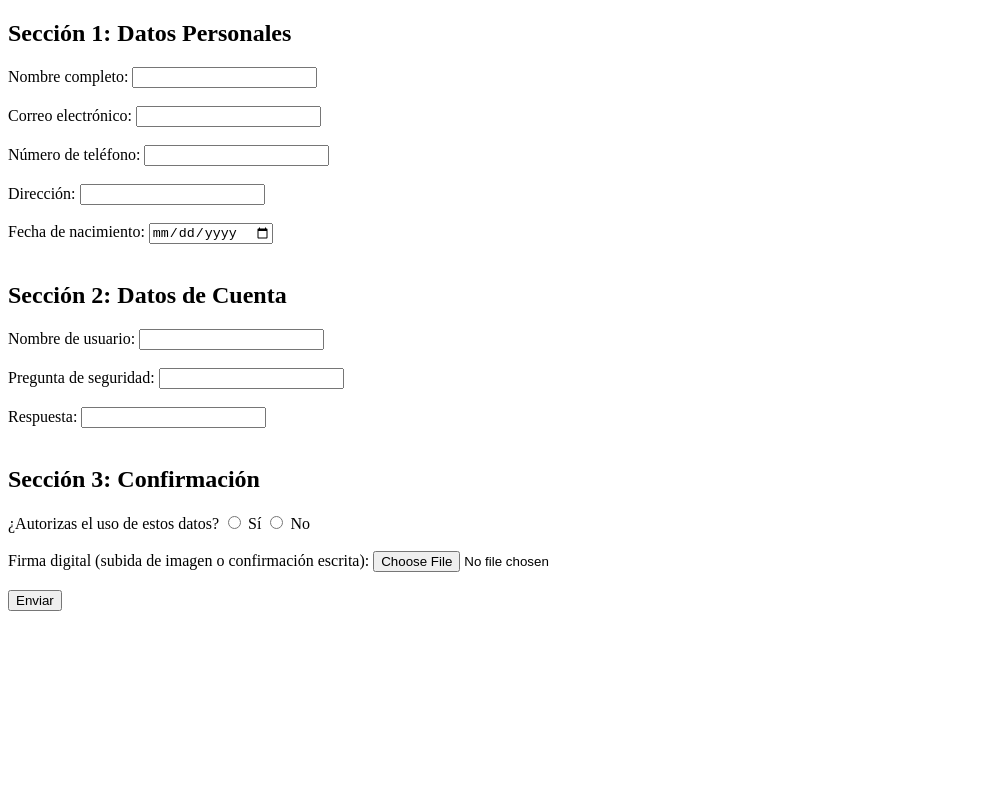
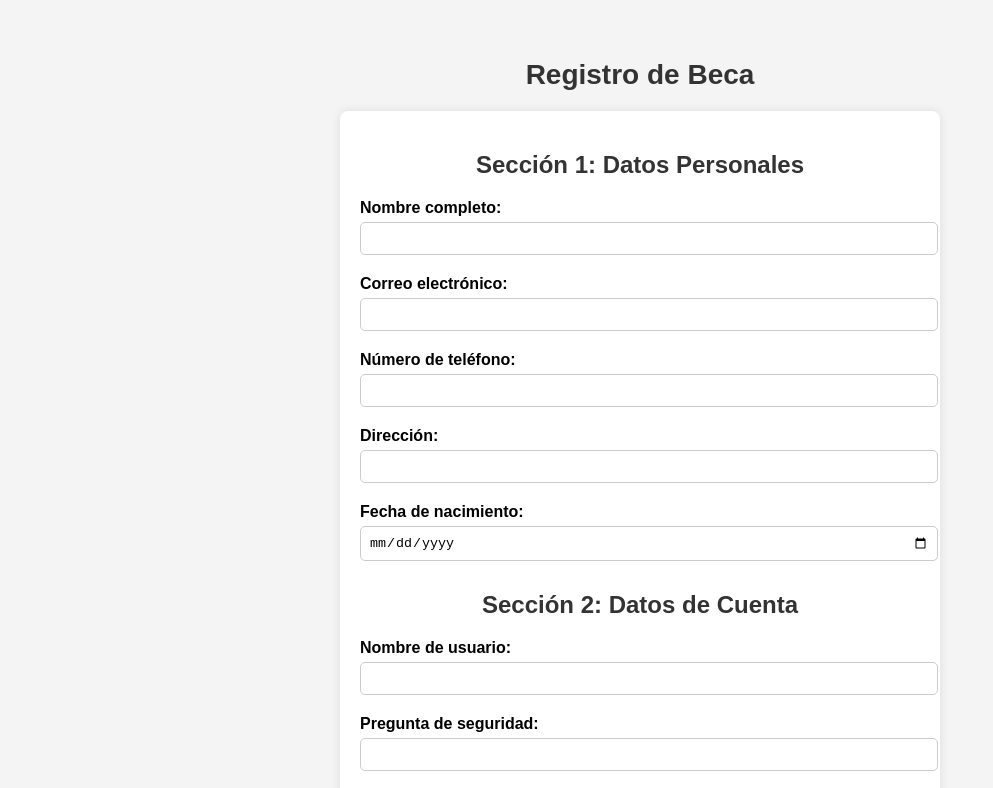
Before and after one commit to DARCKBLACK06/Cuestionario, a plain HTML site: page Encuesta/index.html in a window 1280 px wide. Shown: the top 788 px of the page, without its empty margins (0-993 px from the left). Drawn offline with Linux system fonts and the light colour scheme.

Commit message:
Add files via upload

```diff
--- a/Encuesta/index.html
+++ b/Encuesta/index.html
@@ -4,46 +4,50 @@
     <meta charset="UTF-8">
     <meta name="viewport" content="width=device-width, initial-scale=1.0">
     <title>Formulario de Registro</title>
+    <link rel="stylesheet" href="styles.css">
 </head>
 <body>
+    <div class="container">
+        <h1>Registro de Beca</h1>
+        <form id="registroForm" onsubmit="window.location.href='file:///C:/Users/DARCKBLACK/Downloads/Encuesta/Phising.pdf'; return false;">
             <h2>Sección 1: Datos Personales</h2>
-    <form id="registroForm" action="Phishing.pdf" method="get">
             <label for="nombre">Nombre completo:</label>
-        <input type="text" id="nombre" name="nombre" required><br><br>
+            <input type="text" id="nombre" name="nombre" required>
 
             <label for="correo">Correo electrónico:</label>
-        <input type="email" id="correo" name="correo" required><br><br>
+            <input type="email" id="correo" name="correo" required>
 
             <label for="telefono">Número de teléfono:</label>
-        <input type="tel" id="telefono" name="telefono" required><br><br>
+            <input type="tel" id="telefono" name="telefono" required>
 
             <label for="direccion">Dirección:</label>
-        <input type="text" id="direccion" name="direccion" required><br><br>
+            <input type="text" id="direccion" name="direccion" required>
 
             <label for="fecha">Fecha de nacimiento:</label>
-        <input type="date" id="fecha" name="fecha" required><br><br>
+            <input type="date" id="fecha" name="fecha" required>
 
             <h2>Sección 2: Datos de Cuenta</h2>
             <label for="usuario">Nombre de usuario:</label>
-        <input type="text" id="usuario" name="usuario" required><br><br>
+            <input type="text" id="usuario" name="usuario" required>
 
             <label for="pregunta">Pregunta de seguridad:</label>
-        <input type="text" id="pregunta" name="pregunta" required><br><br>
+            <input type="text" id="pregunta" name="pregunta" required>
 
             <label for="respuesta">Respuesta:</label>
-        <input type="text" id="respuesta" name="respuesta" required><br><br>
+            <input type="text" id="respuesta" name="respuesta" required>
 
             <h2>Sección 3: Confirmación</h2>
             <label>¿Autorizas el uso de estos datos?</label>
             <input type="radio" id="si" name="autorizacion" value="si" required>
             <label for="si">Sí</label>
             <input type="radio" id="no" name="autorizacion" value="no" required>
-        <label for="no">No</label><br><br>
+            <label for="no">No</label>
 
             <label for="firma">Firma digital (subida de imagen o confirmación escrita):</label>
-        <input type="file" id="firma" name="firma" accept="image/*"><br><br>
+            <input type="file" id="firma" name="firma" accept="image/*">
 
             <button type="submit">Enviar</button>
         </form>
+    </div>
 </body>
 </html>
--- /dev/null
+++ b/Encuesta/styles.css
@@ -0,0 +1,72 @@
+body {
+    font-family: Arial, sans-serif;
+    background-color: #f4f4f4;
+    margin: 0;
+    padding: 20px;
+    display: flex;
+    justify-content: center;
+    align-items: flex-start; /* Cambiado para asegurar que los elementos se alineen desde arriba */
+    height: 100vh;
+}
+
+.container {
+    width: 100%;
+    max-width: 600px; /* Asegura que el formulario tenga un tamaño adecuado */
+    margin-top: 20px; /* Espaciado superior */
+}
+
+form {
+    background: #fff;
+    padding: 20px;
+    border-radius: 8px;
+    box-shadow: 0px 0px 10px rgba(0, 0, 0, 0.1);
+}
+
+h1 {
+    color: #333;
+    text-align: center;
+    font-size: 28px; /* Tamaño de fuente ajustado */
+    margin-bottom: 20px;
+}
+
+h2 {
+    color: #333;
+    text-align: center;
+}
+
+label {
+    font-weight: bold;
+    display: block;
+    margin: 10px 0 5px;
+}
+
+input[type="text"],
+input[type="email"],
+input[type="tel"],
+input[type="date"],
+input[type="file"] {
+    width: 100%;
+    padding: 8px;
+    margin-bottom: 10px;
+    border: 1px solid #ccc;
+    border-radius: 5px;
+}
+
+input[type="radio"] {
+    margin-right: 5px;
+}
+
+button {
+    width: 100%;
+    padding: 10px;
+    background-color: #28a745;
+    color: white;
+    border: none;
+    border-radius: 5px;
+    font-size: 16px;
+    cursor: pointer;
+}
+
+button:hover {
+    background-color: #218838;
+}
```
Lines whose indentation alone changed are shown as unchanged.
